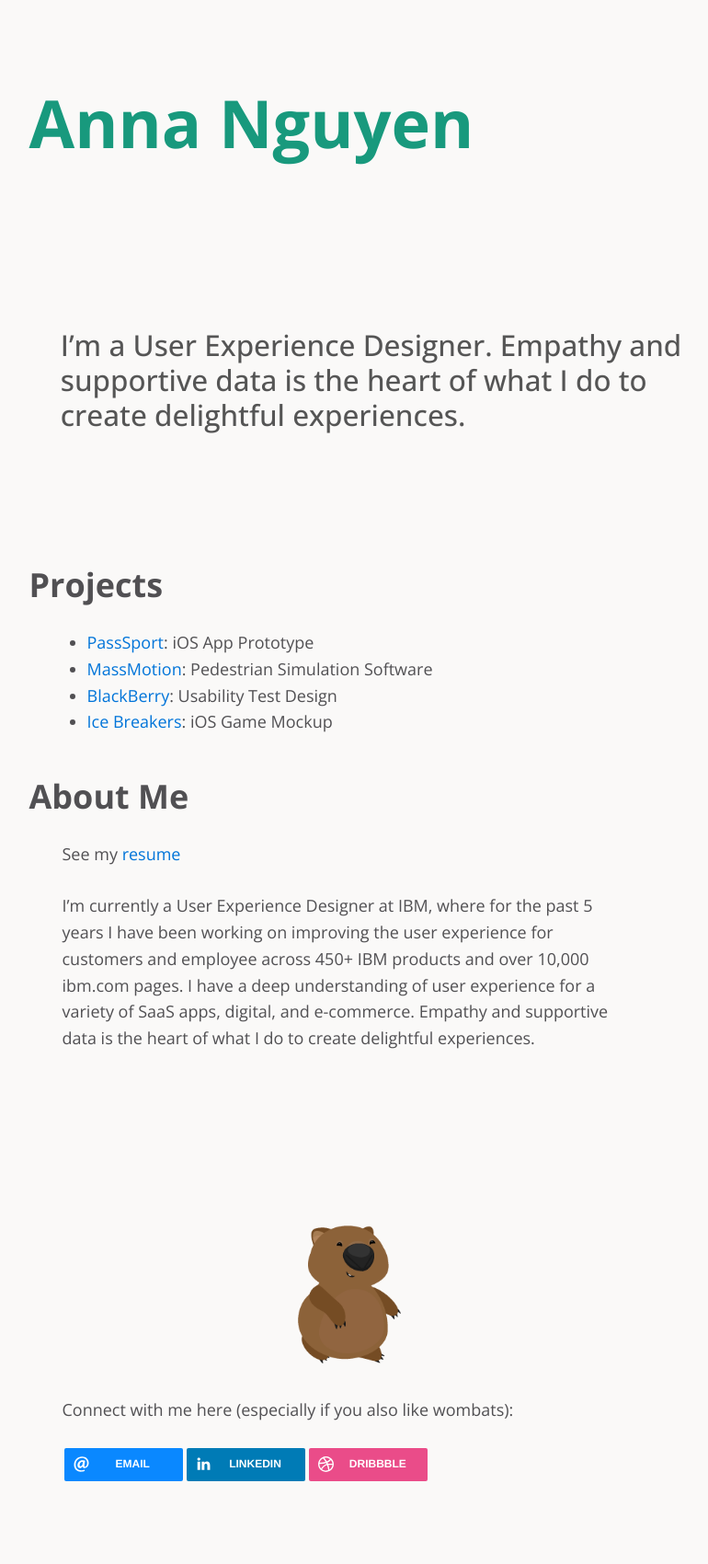
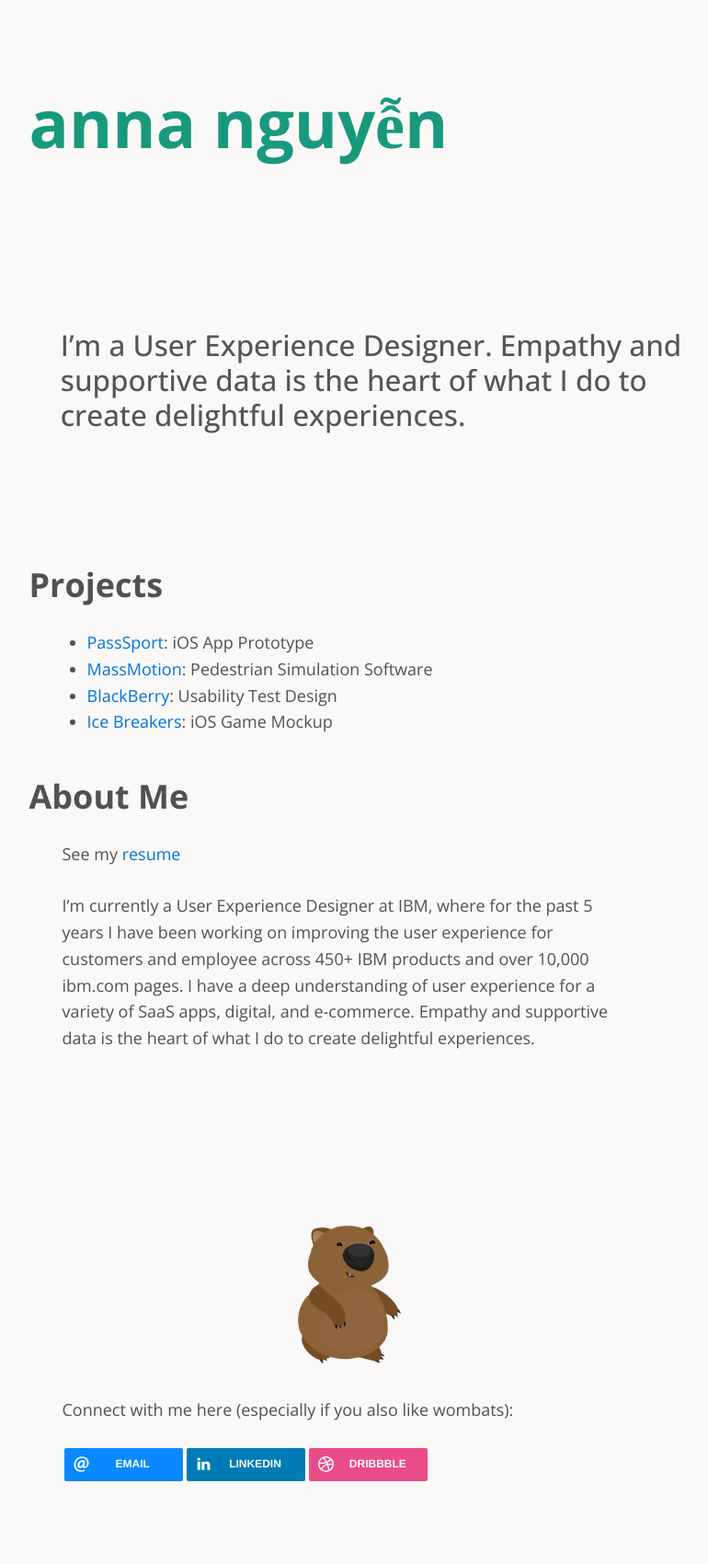
Before and after one commit to wailingwombat/wailingwombat.github.io, a Jekyll site: the page built from index.md, in a window 1280 px wide. Shown: the whole page at 92% size, without its empty margins (260-1030 px from the left). Built offline with Jekyll 4.4.1, drawn with Linux system fonts in a browser that asks for light colours; nearby versions of some CDN libraries; our own code applies the rules of GitHub Pages for plain Markdown files.

Commit message:
Update _config.yml

```diff
--- a/_config.yml
+++ b/_config.yml
@@ -1,6 +1,6 @@
 # Site settings
 title: Anna Nguyen
-tag_text: Anna Nguyen
+tag_text: anna nguyễn
 description: I'm Anna Nguyen, a UX Designer based in New York City. I currently work at IBM where I design frictionless experiences for developers using IBM products.
 url: "http://127.0.0.1:4000"
 baseurl: ""
```
